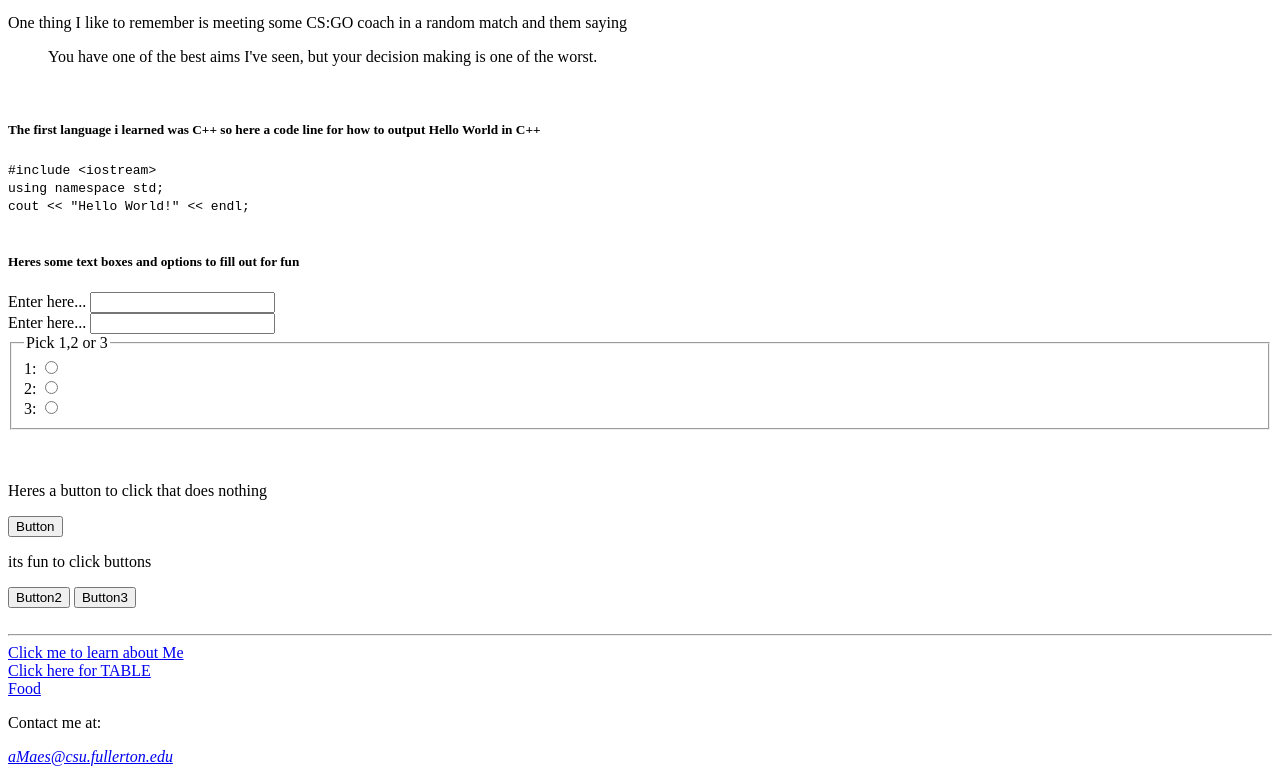
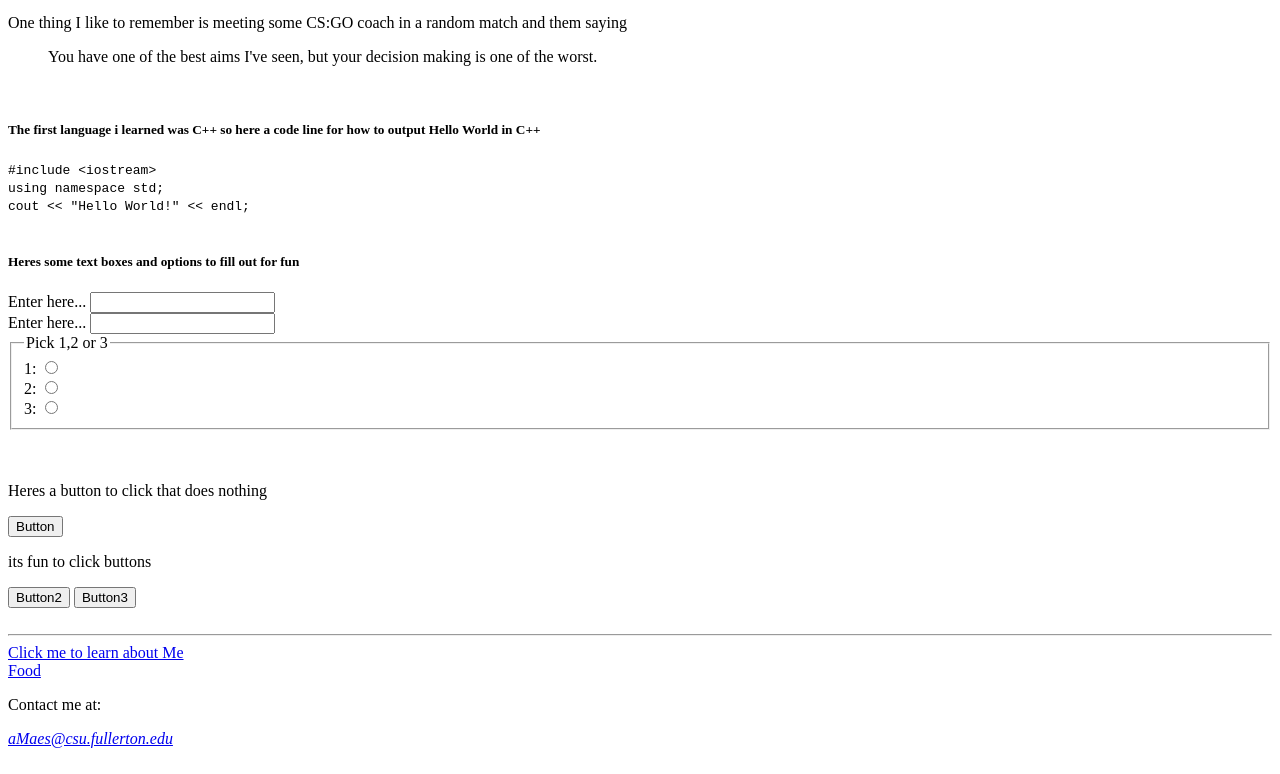
Before and after one commit to Malex1234/Malex1234.github.io, a plain HTML site: page index.html in a window 1280 px wide. Shown: the part 1523-2297 px from the top of the page. Drawn offline with Linux system fonts and the light colour scheme.

Commit message:
fixed index

```diff
--- a/index.html
+++ b/index.html
@@ -1,9 +1,8 @@
 <!DOCTYPE html>
 <html lang = "en">
-    <head>
+<head>
     <title>AM webpage</title>
     <meta charset="utf-8">
-
 </head>
 
 <body>
@@ -156,8 +155,6 @@
     <nav>
         <a href="about.html">Click me to learn about Me </a>
         <br>
-        <a href="table.html">Click here for TABLE</a>
-        <br>
         <a href = "blogs/food.html">Food</a>
         <br>
         <p>Contact me at:</p>
```
